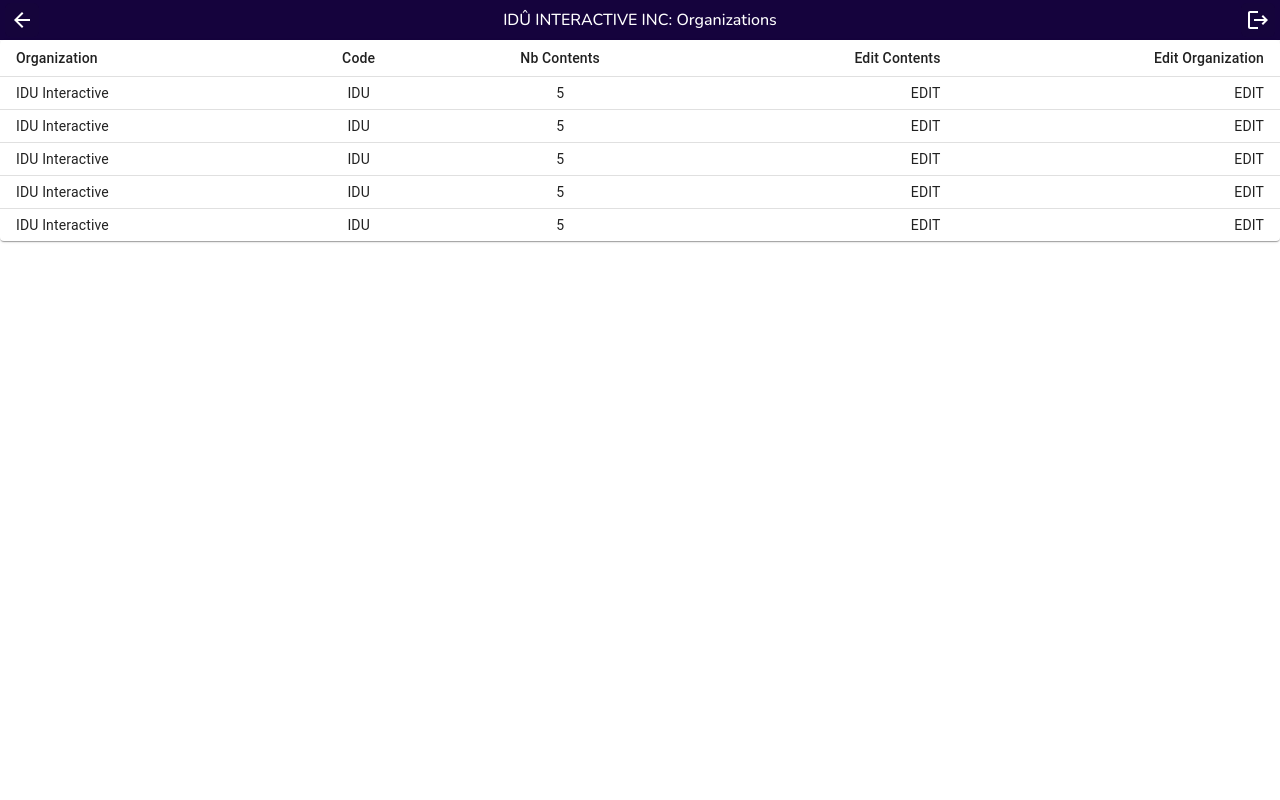
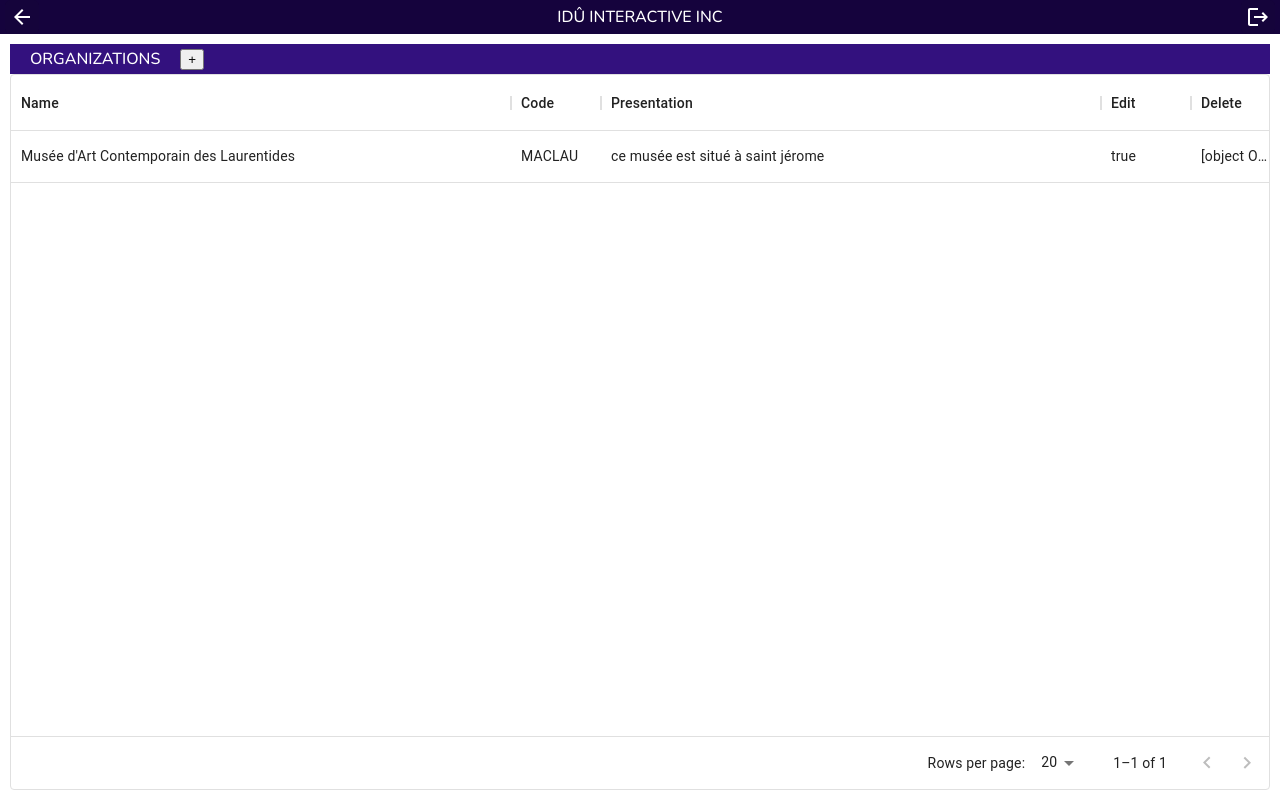
Before and after one commit to manumoi/viteTest, a React (Vite) app: page /organizations in a window 1280 px wide. Built offline with nearby package versions, Linux system fonts and the light colour scheme.

Commit message:
last commit of branch before merge

```diff
--- a/package.json
+++ b/package.json
@@ -14,6 +14,7 @@
     "@fontsource/roboto": "^4.5.8",
     "@mui/icons-material": "^5.10.2",
     "@mui/material": "^5.10.2",
+    "@mui/x-data-grid": "^5.16.0",
     "react": "^18.2.0",
     "react-dom": "^18.2.0",
     "react-router-dom": "^6.3.0",
--- /dev/null
+++ b/src/data/organizationData.jsx
@@ -0,0 +1,37 @@
+const organizationDataRows = [
+    { id: 0, name: "Musée d'Art Contemporain des Laurentides", code: "MACLAU", presentation: "ce musée est situé à saint jérome", edit: true, delete: true },
+
+]
+
+const organizationColumnDescriptions = [
+    {
+        field: 'name',
+        headerName:'Name',
+        width:500
+    },
+    {
+        field: 'code',
+        headerName: 'Code',
+        width: 90,
+    },
+    {
+        field: 'presentation',
+        headerName: 'Presentation',
+        width: 500,
+    },
+    {
+        field: 'edit',
+        headerName: 'Edit',
+        width: 90,
+    },
+    {
+        field: 'delete',
+        headerName: 'Delete',
+        width: 90,
+        valueGetter: (params) =>
+            <button>Delete</button>
+    },
+];
+
+
+export {organizationDataRows, organizationColumnDescriptions}
--- /dev/null
+++ b/src/modules/IduDataGrid/IduDataGrid.jsx
@@ -0,0 +1,29 @@
+import * as React from 'react';
+import { DataGrid } from '@mui/x-data-grid';
+import './iduDataGrid.scss';
+
+
+
+
+const IduDataGrid = (props) => {
+  return (
+    <div className="iduDataGrid">
+      <div className="controlBar">
+        <span className="title">ORGANIZATIONS</span>
+        <button>+</button>
+        <div />
+      </div>
+      <DataGrid
+        rows={props.rowsData}
+        columns={props.columnsDescriptions}
+        pageSize={20}
+        rowsPerPageOptions={[10,20,30]}
+        checkboxSelection={false}
+        disableSelectionOnClick
+        experimentalFeatures={{ newEditingApi: true }}
+      />
+    </div>
+  );
+}
+
+export default IduDataGrid;
--- /dev/null
+++ b/src/modules/IduDataGrid/iduDataGrid.scss
@@ -0,0 +1,20 @@
+.iduDataGrid{
+    display: flex;
+    flex-direction: column;
+    margin:10px;
+    width: 100%;
+    .controlBar{
+        display: flex;
+        align-items: center;
+        background-color: rgb(51, 17, 126);
+        height: 30px;
+        span{
+            color: white;
+            margin: 20px;
+            font-weight: 500;
+        }
+        .title{
+
+        }
+    }
+}
--- a/src/modules/topbar/Topbar.jsx
+++ b/src/modules/topbar/Topbar.jsx
@@ -3,13 +3,13 @@
 import ArrowBackIcon from '@mui/icons-material/ArrowBack';
 import LogoutIcon from '@mui/icons-material/Logout';
 
-const Topbar = ({title}) => {
+const Topbar = () => {
 
 
   return (
     <div className='topbar'>
       <ArrowBackIcon className="backButton"/>
-      <div className="iduLogo">IDÛ INTERACTIVE INC: {title}</div>
+      <div className="iduLogo">IDÛ INTERACTIVE INC</div>
       <LogoutIcon className="logoutButton"/>
     </div>
   )
--- a/src/pages/organizationListing/OrganizationListing.jsx
+++ b/src/pages/organizationListing/OrganizationListing.jsx
@@ -1,24 +1,29 @@
 import React, { useEffect, useState } from 'react'
 import { useNavigate } from 'react-router-dom'
 import DataTable from '../../modules/DataTable/DataTable'
+import IduDataGrid from '../../modules/IduDataGrid/IduDataGrid'
 import Topbar from '../../modules/topbar/Topbar'
 import './organizationListing.scss'
+import {organizationDataRows, organizationColumnDescriptions} from '../../data/organizationData.jsx'
 
 
 
 const OrganizationListing = () => {
 
+  console.log(organizationColumnDescriptions)
   const navigate = useNavigate();
 
   const [userType, setUserType] = useState("regular")
 
 
-
   return (
     <div className="organizationListing">
-        <Topbar title="Organizations"/>
+        <Topbar/>
         <div className="main">
-          <DataTable/>
+          <IduDataGrid
+            columnsDescriptions={organizationColumnDescriptions}
+            rowsData={organizationDataRows}/>
+          {/* <DataTable/> */}
         </div>
     </div>
   )
--- a/src/pages/organizationListing/organizationListing.scss
+++ b/src/pages/organizationListing/organizationListing.scss
@@ -1,5 +1,12 @@
 .organizationListing{
+    flex-direction: column;
+    display: flex;
     width: 100vw;
     height: 100vh;
     background-color: white;
+    .main{
+        display: flex;
+        width:100vw;
+        height:100vh;
+    }
 }
```
Also changed, not shown: 1 other file (tests, documents, lock files or other folders).
